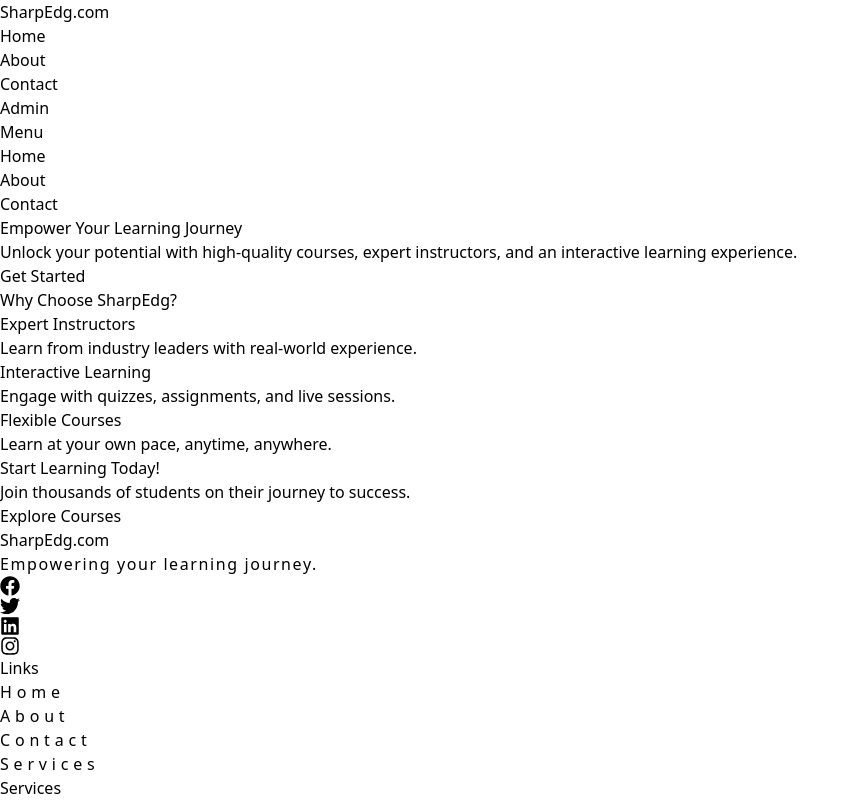
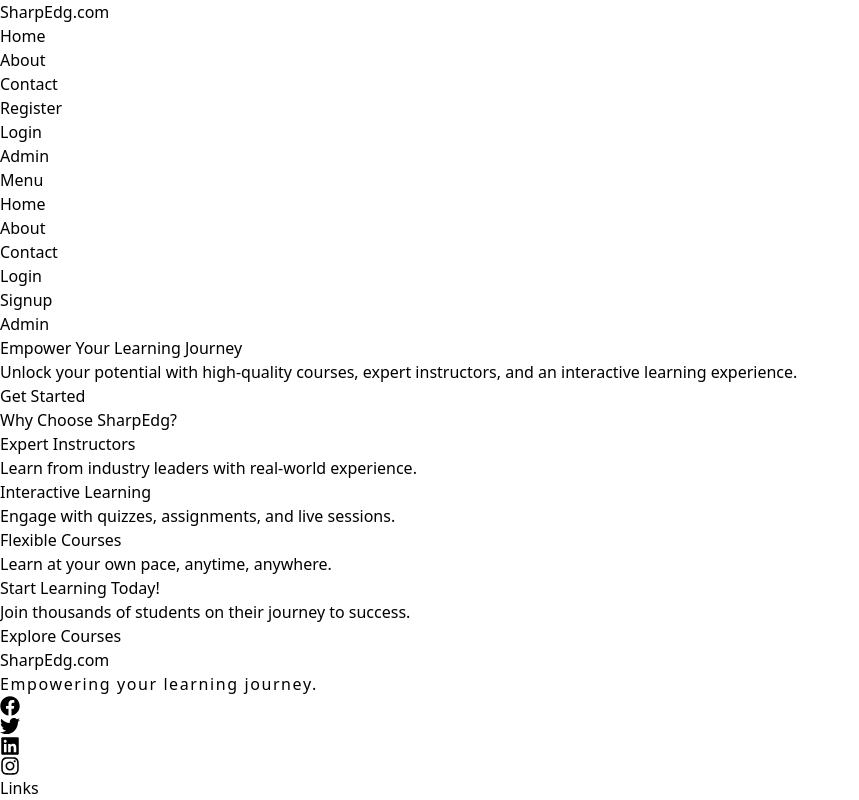
Before and after one commit to mubashar-mizA/assignN, a Next.js app: page / in a window 1280 px wide. Shown: the top 800 px of the page, without its empty margins (0-859 px from the left). Built offline with nearby package versions, Linux system fonts and the light colour scheme.

Commit message:
adding registeration and login page

```diff
--- a/src/components/Header.jsx
+++ b/src/components/Header.jsx
@@ -1,4 +1,4 @@
-"use client";  // 👈 Yeh line add karein
+"use client";
 
 import React, { useState } from 'react';
 import Link from 'next/link';
@@ -7,7 +7,7 @@
   const [isOpen, setIsOpen] = useState(false);
 
   return (
-    <header className="bg-blue-600 text-white  pr-6 py-4 flex justify-between items-center px-5">
+    <header className="bg-blue-600 text-white pr-6 py-4 flex justify-between items-center px-5">
       <Link href='/' className="text-2xl font-mono">
         SharpEdg.com
       </Link>
@@ -15,62 +15,29 @@
       {/* Desktop Navigation */}
       <nav className="hidden sm:block">
         <ul className="flex space-x-6">
-          <li>
-            <Link
-              href="/"
-              className="hover:underline">
-              Home</Link>
-          </li>
-
-          <li>
-            <Link
-              href="/pages/about"
-              className="hover:underline">
-              About</Link>
-          </li>
-
-          <li><Link
-            href="/pages/contact"
-            className="hover:underline">
-            Contact</Link>
-          </li>
-
-          <li><Link
-            href="/pages/admin-dashboard"
-            className="hover:underline">
-            Admin</Link>
-          </li>
-
+          <li><Link href="/" className="text-gray-200 hover:text-white">Home</Link></li>
+          <li><Link href="/pages/about" className="text-gray-200 hover:text-white">About</Link></li>
+          <li><Link href="/pages/contact" className="text-gray-200 hover:text-white">Contact</Link></li>
+          <li><Link href="/pages/signup" className="text-gray-200 hover:text-white">Register</Link></li>
+          <li><Link href="/pages/login" className="text-gray-200 hover:text-white">Login</Link></li>
+          <li><Link href="/" className="text-gray-200 hover:text-white">Admin</Link></li>
         </ul>
       </nav>
 
       {/* Mobile Menu Button */}
-      <div className="sm:hidden" onClick={() => setIsOpen(!isOpen)}>
+      <div className="sm:hidden cursor-pointer" onClick={() => setIsOpen(!isOpen)}>
         Menu
       </div>
 
       {/* Mobile Navigation */}
       <div className={`absolute top-16 left-0 w-full bg-blue-600 text-white p-4 transition-transform transform ${isOpen ? 'translate-x-0' : '-translate-x-full'}`}>
         <ul className="space-y-4">
-          <li>
-            <Link
-              href="/"
-              className="hover:underline">
-              Home</Link>
-          </li>
-
-          <li>
-            <Link
-              href="/pages/about"
-              className="hover:underline">
-              About</Link>
-          </li>
-
-          <li><Link
-            href="/pages/contact"
-            className="hover:underline">
-            Contact</Link>
-          </li>
+          <li><Link href="/" className="hover:underline">Home</Link></li>
+          <li><Link href="/pages/about" className="hover:underline">About</Link></li>
+          <li><Link href="/pages/contact" className="hover:underline">Contact</Link></li>
+          <li><Link href="/pages/login" className="hover:underline">Login</Link></li>
+          <li><Link href="/pages/signup" className="hover:underline">Signup</Link></li>
+          <li><Link href="/pages/" className="hover:underline">Admin</Link></li>  {/* 👈 Admin link added here */}
         </ul>
       </div>
     </header>
```
